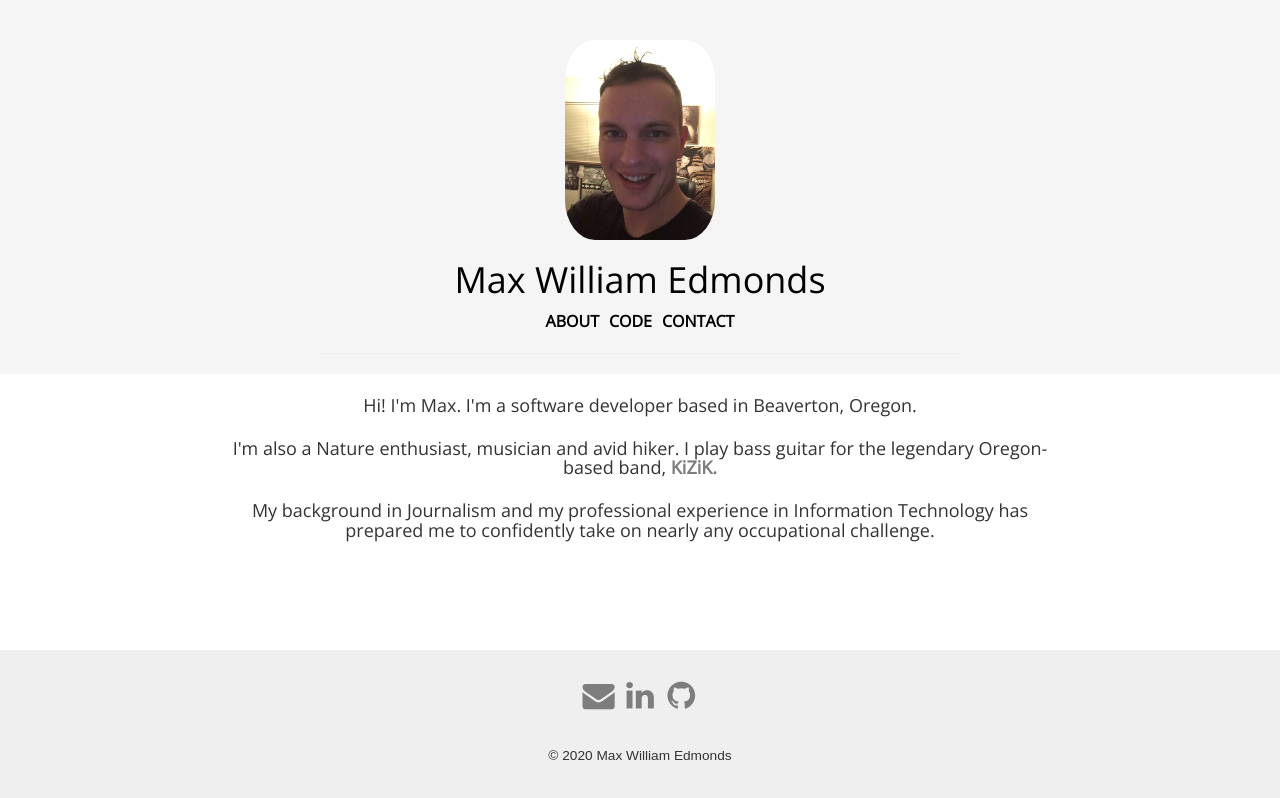
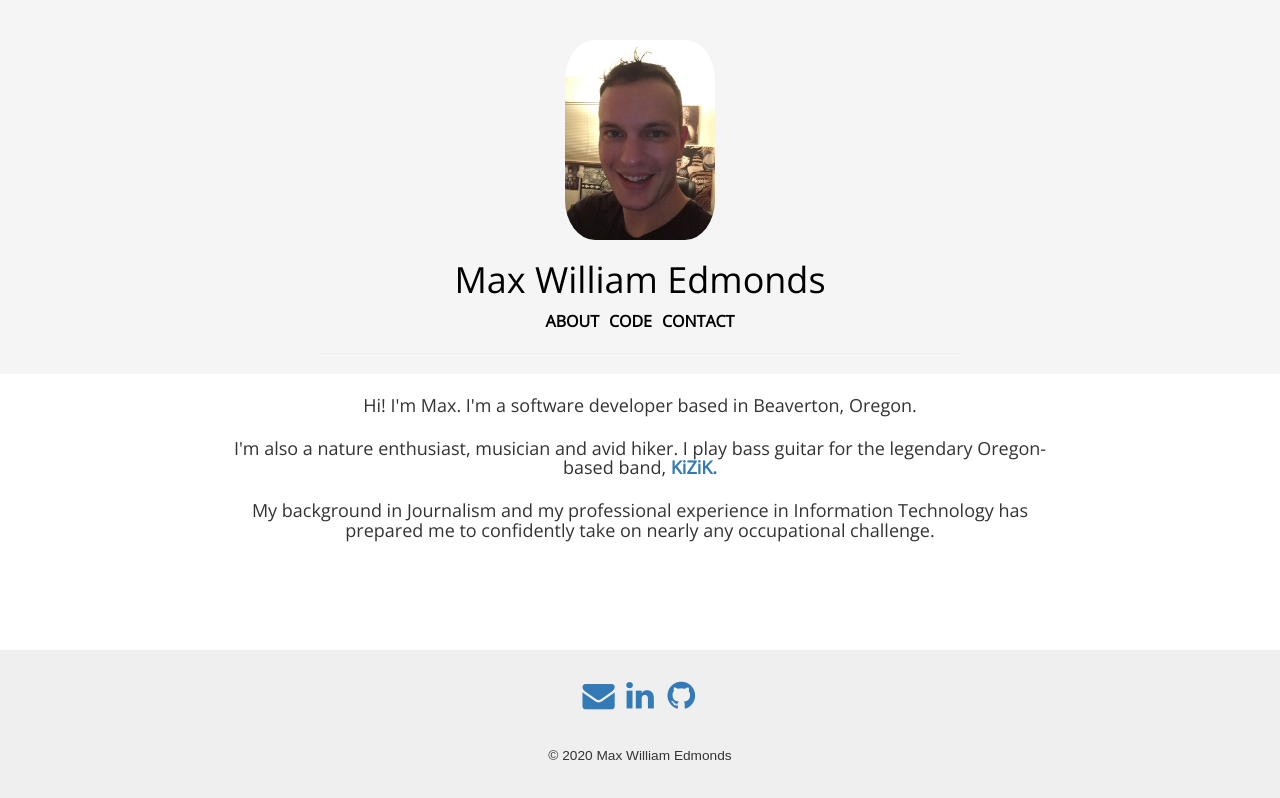
Before and after one commit to zilchlorf/React_to_my_Portfolio, a React (Create React App) app: page / in a window 1280 px wide. Built offline with nearby package versions, Linux system fonts and the light colour scheme; a web font is replaced by a local one.

Commit message:
change link color to lightBlue and fix capitalization error on about page

```diff
--- a/src/containers/Header.js
+++ b/src/containers/Header.js
@@ -25,6 +25,7 @@ const NavLink = styled(Link)`
   margin: 0 5px;
   color: black;
   font-size: 16px;
+
 `
 
 
--- a/src/containers/Home.js
+++ b/src/containers/Home.js
@@ -7,7 +7,7 @@ class Home extends Component {
     return (
       <div>
         <CenteredHeader>Hi! I'm Max. I'm a software developer based in Beaverton, Oregon.</CenteredHeader>
-        <CenteredHeader> I'm also a Nature enthusiast, musician and avid hiker.
+        <CenteredHeader> I'm also a nature enthusiast, musician and avid hiker.
         I play bass guitar for the legendary Oregon-based
                         band, <a href="https://kizik.bandcamp.com/"> KiZiK.</a></CenteredHeader>
                         <CenteredHeader> <p>My background in Journalism and my
--- a/src/theme/styleConstants.js
+++ b/src/theme/styleConstants.js
@@ -1,7 +1,7 @@
 export const ColorScheme = {
   mainText: '#333',
   primary: '#ff6e70',
-  secondary: '#7d7d7d',
+  secondary: '#lightblue',
   third: '#5d536b',
   mainLight: '#efefef',
 }
```
